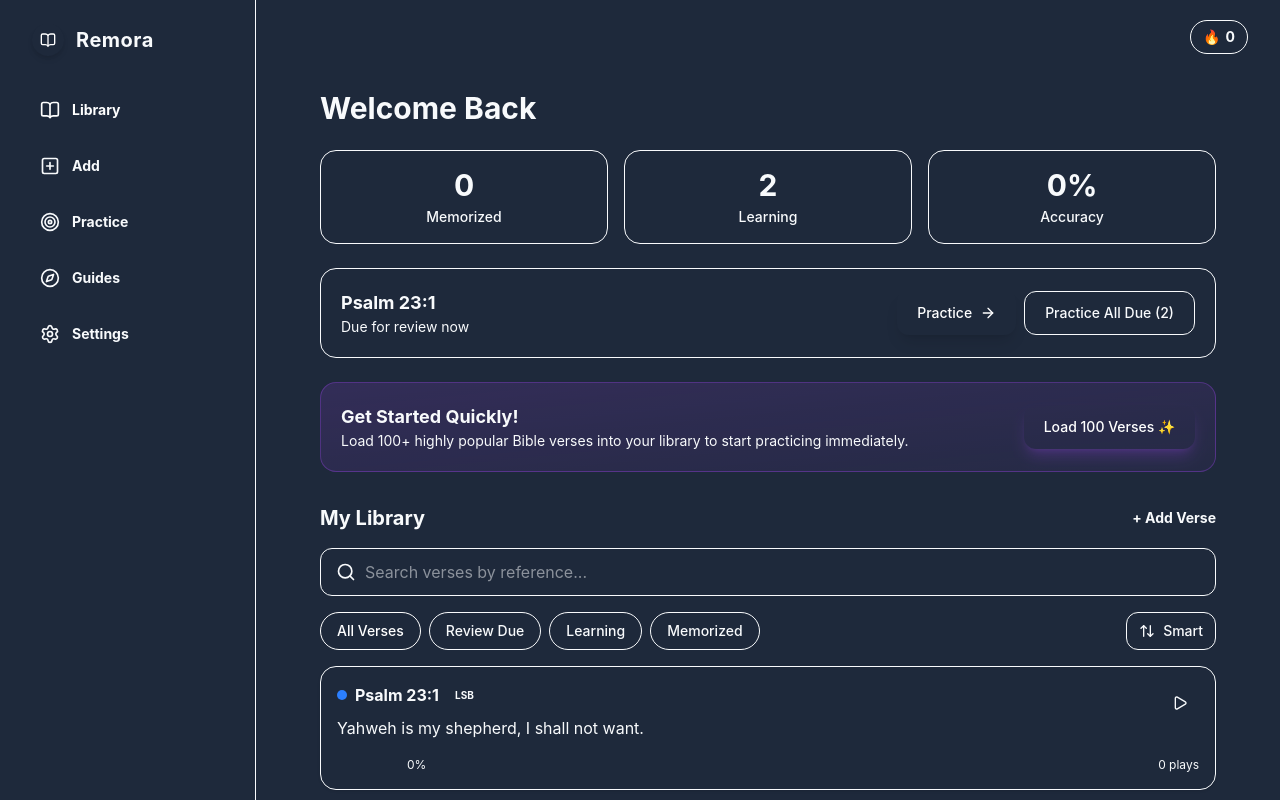
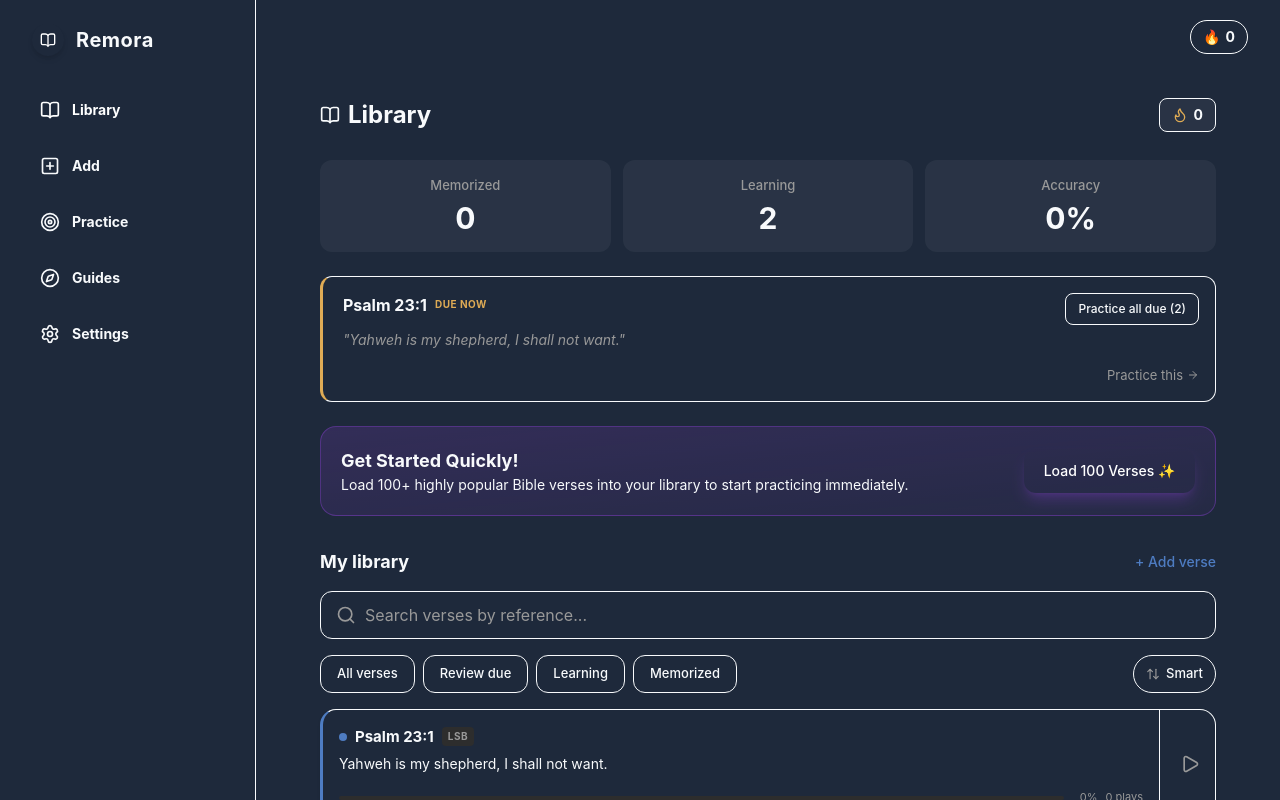
Before and after one commit to Kanakaiah/kanakaiah.github.io, a React (Vite) app: page / in a window 1280 px wide. Built offline with nearby package versions, Linux system fonts and the light colour scheme.

Commit message:
Redesign Library Dashboard and Verse Cards to dark mode

```diff
--- a/src/components/dashboard/VerseCard.tsx
+++ b/src/components/dashboard/VerseCard.tsx
@@ -12,50 +12,55 @@ interface VerseCardProps {
 export const VerseCard: React.FC<VerseCardProps> = ({ verse, onPractice, onClick }) => {
   const masteryPct = Math.min(100, Math.round((verse.sm2.repetition / 6) * 100));
 
-  let indicatorColor = 'bg-blue-500'; // learning
-  if (masteryPct >= 100) indicatorColor = 'bg-yellow-400'; // memorized
-  else if (verse.status === 'review') indicatorColor = 'bg-orange-500'; // review due
+  let indicatorColor = 'bg-[#4e7cc2] border-l-[#4e7cc2]'; // learning (blue)
+  let dotColor = 'bg-[#4e7cc2]';
+  if (masteryPct >= 100) {
+    indicatorColor = 'bg-[#dfab55] border-l-[#dfab55]'; // memorized (gold)
+    dotColor = 'bg-[#dfab55]';
+  } else if (verse.status === 'review') {
+    indicatorColor = 'bg-[#dfab55] border-l-[#dfab55]'; // review due (gold)
+    dotColor = 'bg-[#dfab55]';
+  }
 
   return (
     <Card
-      className="p-4 cursor-pointer hover:border-accent-glow hover:shadow-lg transition-all"
+      className={`relative flex flex-row cursor-pointer hover:border-glass-border-hover transition-all overflow-hidden border-l-[3px] ${indicatorColor.split(' ')[1]} p-0`}
       onClick={() => onClick(verse.id)}
       role="button"
       tabIndex={0}
       aria-label={`Verse ${verse.ref}`}
     >
-      <div className="flex justify-between items-start gap-4">
-        <div className="flex-1 min-w-0">
-          <div className="flex items-center gap-2 mb-2">
-            <div className={`w-2.5 h-2.5 rounded-full ${indicatorColor}`} />
-            <h3 className="font-heading font-bold text-base text-primary truncate">{verse.ref}</h3>
-            <span className="px-2 py-0.5 rounded text-[10px] font-bold bg-accent/10 text-secondary">{verse.translation}</span>
+      <div className="flex-1 p-4 pb-3 flex flex-col justify-between">
+        <div>
+          <div className="flex items-center gap-2 mb-1.5">
+            <div className={`w-2 h-2 rounded-full ${dotColor}`} />
+            <h3 className="font-heading font-bold text-[15px] text-primary truncate">{verse.ref}</h3>
+            <span className="px-1.5 py-0.5 rounded text-[10px] font-bold bg-[#2d2d2d] text-[#999999] tracking-wider uppercase">{verse.translation}</span>
           </div>
-          <p className="text-base text-secondary leading-relaxed">
+          <p className="text-[14px] text-primary/90 leading-snug line-clamp-2">
             {verse.text}
           </p>
         </div>
 
-        <button
-          onClick={(e) => { e.stopPropagation(); onPractice(verse.id); }}
-          className="flex-shrink-0 w-10 h-10 rounded-full bg-accent/20 text-accent flex items-center justify-center hover:bg-accent hover:text-white transition-colors focus:outline-none focus:ring-2 focus:ring-accent focus:ring-offset-2"
-          aria-label={`Practice ${verse.ref}`}
-        >
-          <Play className="w-4 h-4 ml-0.5" />
-        </button>
-      </div>
-
-      <div className="mt-4 flex items-center justify-between text-xs text-muted">
-        <div className="flex items-center gap-1.5">
-          <div className="w-16 h-1.5 bg-background rounded-full overflow-hidden">
+        <div className="mt-4 flex items-center justify-between gap-4">
+          <div className="flex-1 h-1 bg-[#2d2d2d] rounded-full overflow-hidden">
             <div
-              className="h-full bg-accent transition-all duration-500"
+              className="h-full bg-[#4e7cc2] transition-all duration-500"
               style={{ width: `${masteryPct}%` }}
             />
           </div>
-          <span>{masteryPct}%</span>
+          <div className="flex items-center gap-2 text-[11px] text-[#999999] whitespace-nowrap">
+            <span>{masteryPct}%</span>
+            <span>{verse.attempts} plays</span>
+          </div>
         </div>
-        <span>{verse.attempts} plays</span>
+      </div>
+
+      <div
+        className="w-14 border-l border-glass-border flex items-center justify-center hover:bg-white/5 transition-colors"
+        onClick={(e) => { e.stopPropagation(); onPractice(verse.id); }}
+      >
+        <Play className="w-5 h-5 text-[#999999] ml-1" />
       </div>
     </Card>
   );
--- a/src/screens/Dashboard.tsx
+++ b/src/screens/Dashboard.tsx
@@ -1,6 +1,6 @@
 import React, { useState, useMemo } from 'react';
 import { useNavigate } from 'react-router-dom';
-import { Search, ArrowUpDown, BookOpen, ArrowRight } from 'lucide-react';
+import { Search, ArrowUpDown, BookOpen, ArrowRight, Flame } from 'lucide-react';
 import { useApp } from '../context/AppContext';
 import { VerseCard } from '../components/dashboard/VerseCard';
 import { Button } from '../components/ui/Button';
@@ -91,40 +91,66 @@ export const Dashboard: React.FC = () => {
   return (
     <div className="flex flex-col gap-6 max-w-4xl mx-auto w-full">
       {/* Header */}
-      <div className="hidden lg:block">
-        <h1 className="text-3xl font-heading font-bold text-primary">Welcome Back</h1>
+      <div className="flex items-center justify-between mb-1 mt-2">
+        <div className="flex items-center gap-2">
+          <BookOpen className="w-5 h-5 text-primary" />
+          <h1 className="text-2xl font-bold font-heading text-primary">Library</h1>
+        </div>
+        <div className="flex items-center gap-1.5 px-3 py-1.5 rounded-lg border border-glass-border bg-white/5">
+          <Flame className="w-4 h-4 text-[#dfab55]" />
+          <span className="text-sm font-bold text-primary">{state.streak || 0}</span>
+        </div>
       </div>
 
       {/* Stats Grid */}
-      <div className="grid grid-cols-3 gap-3 lg:gap-4">
-        <div className="bg-glass-bg border border-glass-border rounded-2xl p-4 flex flex-col items-center justify-center">
-          <span className="text-2xl lg:text-3xl font-bold font-heading text-primary">{stats.memorized}</span>
-          <span className="text-xs lg:text-sm text-secondary font-medium mt-1">Memorized</span>
+      <div className="grid grid-cols-3 gap-3">
+        <div className="bg-white/5 rounded-xl p-4 flex flex-col items-center justify-center gap-1">
+          <span className="text-[13px] text-[#999999] font-medium">Memorized</span>
+          <span className="text-3xl font-bold font-heading text-primary">{stats.memorized}</span>
         </div>
-        <div className="bg-glass-bg border border-glass-border rounded-2xl p-4 flex flex-col items-center justify-center">
-          <span className="text-2xl lg:text-3xl font-bold font-heading text-primary">{stats.learning}</span>
-          <span className="text-xs lg:text-sm text-secondary font-medium mt-1">Learning</span>
+        <div className="bg-white/5 rounded-xl p-4 flex flex-col items-center justify-center gap-1">
+          <span className="text-[13px] text-[#999999] font-medium">Learning</span>
+          <span className="text-3xl font-bold font-heading text-primary">{stats.learning}</span>
         </div>
-        <div className="bg-glass-bg border border-glass-border rounded-2xl p-4 flex flex-col items-center justify-center">
-          <span className="text-2xl lg:text-3xl font-bold font-heading text-accent-light">{stats.accuracy}%</span>
-          <span className="text-xs lg:text-sm text-secondary font-medium mt-1">Accuracy</span>
+        <div className="bg-white/5 rounded-xl p-4 flex flex-col items-center justify-center gap-1">
+          <span className="text-[13px] text-[#999999] font-medium">Accuracy</span>
+          <span className="text-3xl font-bold font-heading text-primary">{stats.accuracy}%</span>
         </div>
       </div>
 
       {/* Practice Suggestion */}
       {stats.dueForReview.length > 0 && (
-        <div className="bg-gradient-to-br from-accent/10 to-accent/5 border border-accent/20 rounded-2xl p-5 flex flex-col sm:flex-row items-center justify-between gap-4">
-          <div>
-            <h3 className="text-lg font-bold font-heading text-primary">{stats.dueForReview[0].ref}</h3>
-            <p className="text-sm text-secondary">Due for review now</p>
+        <div className="relative border border-glass-border rounded-xl overflow-hidden flex flex-col p-4 pl-5 border-l-[3px] border-l-[#dfab55] bg-transparent">
+          <div className="flex justify-between items-start mb-1">
+            <div className="flex items-center gap-2">
+              <h3 className="text-[16px] font-bold font-heading text-primary">{stats.dueForReview[0].ref}</h3>
+              <span className="text-[10px] font-bold text-[#dfab55] tracking-wider uppercase">DUE NOW</span>
+            </div>
+            <button
+              onClick={() => navigate('/practice?mode=alldue')}
+              className="hidden sm:block text-[12px] font-medium text-primary px-3 py-1.5 rounded-lg border border-glass-border hover:bg-white/5 transition-colors"
+            >
+              Practice all due ({stats.dueForReview.length})
+            </button>
           </div>
-          <div className="flex gap-2 w-full sm:w-auto">
-            <Button onClick={() => navigate('/practice?id=' + stats.dueForReview[0].id)} className="flex-1 sm:flex-none">
-              Practice <ArrowRight className="w-4 h-4 ml-2" />
-            </Button>
-            <Button variant="secondary" onClick={() => navigate('/practice?mode=alldue')} className="flex-1 sm:flex-none">
-              Practice All Due ({stats.dueForReview.length})
-            </Button>
+
+          <p className="text-[14px] text-[#999999] italic mb-4">
+            "{stats.dueForReview[0].text}"
+          </p>
+
+          <div className="flex justify-between items-center sm:justify-end">
+            <button
+              onClick={() => navigate('/practice?mode=alldue')}
+              className="sm:hidden text-[12px] font-medium text-primary px-3 py-1.5 rounded-lg border border-glass-border hover:bg-white/5 transition-colors"
+            >
+              Practice all due ({stats.dueForReview.length})
+            </button>
+            <button
+              onClick={() => navigate('/practice?id=' + stats.dueForReview[0].id)}
+              className="text-[13px] text-[#999999] hover:text-primary transition-colors flex items-center gap-1"
+            >
+              Practice this <ArrowRight className="w-3 h-3" />
+            </button>
           </div>
         </div>
       )}
@@ -174,16 +200,16 @@ export const Dashboard: React.FC = () => {
       {/* Library Section */}
       <div className="flex flex-col gap-4 mt-2">
         <div className="flex items-center justify-between">
-          <h2 className="text-xl font-bold font-heading text-primary">My Library</h2>
-          <button onClick={() => navigate('/add')} className="text-accent hover:text-accent-hover text-sm font-bold">
-            + Add Verse
+          <h2 className="text-[18px] font-bold font-heading text-primary">My library</h2>
+          <button onClick={() => navigate('/add')} className="text-[#4e7cc2] hover:text-white transition-colors text-sm font-medium flex items-center gap-1">
+            + Add verse
           </button>
         </div>
 
         <div className="relative">
-          <Search className="absolute left-4 top-1/2 -translate-y-1/2 w-5 h-5 text-muted" />
+          <Search className="absolute left-4 top-1/2 -translate-y-1/2 w-5 h-5 text-[#999999]" />
           <Input
-            className="pl-11"
+            className="pl-11 bg-transparent border-glass-border placeholder:text-[#999999] rounded-xl text-primary h-12"
             placeholder="Search verses by reference..."
             value={searchQuery}
             onChange={(e) => setSearchQuery(e.target.value)}
@@ -196,12 +222,12 @@ export const Dashboard: React.FC = () => {
               <button
                 key={filter}
                 onClick={() => setActiveFilter(filter)}
-                className={`whitespace-nowrap px-4 py-2 rounded-full text-sm font-medium transition-colors border
+                className={`whitespace-nowrap px-4 py-2 rounded-xl text-[13px] font-medium transition-colors border
                   ${activeFilter === filter
-                    ? 'bg-accent text-white border-accent'
-                    : 'bg-glass-bg border-glass-border text-secondary hover:text-primary'}`}
+                    ? 'bg-transparent text-primary border-primary'
+                    : 'bg-transparent border-glass-border text-primary hover:border-[#999999]'}`}
               >
-                {filter === 'all' ? 'All Verses' : filter === 'review' ? 'Review Due' : filter === 'learning' ? 'Learning' : 'Memorized'}
+                {filter === 'all' ? 'All verses' : filter === 'review' ? 'Review due' : filter === 'learning' ? 'Learning' : 'Memorized'}
               </button>
             ))}
           </div>
@@ -209,9 +235,9 @@ export const Dashboard: React.FC = () => {
           <div className="relative">
             <button
               onClick={() => setIsSortOpen(!isSortOpen)}
-              className="flex items-center gap-2 px-3 py-2 rounded-xl bg-glass-bg border border-glass-border text-sm font-medium text-secondary hover:text-primary whitespace-nowrap"
+              className="flex items-center gap-1.5 px-3 py-2 rounded-full bg-transparent border border-glass-border text-[13px] font-medium text-primary hover:border-[#999999] whitespace-nowrap"
             >
-              <ArrowUpDown className="w-4 h-4" />
+              <ArrowUpDown className="w-3.5 h-3.5 text-[#999999]" />
               <span className="hidden sm:inline">
                 {state.sortOrder === 'smart' ? 'Smart' : state.sortOrder === 'bible-asc' ? 'Bible' : state.sortOrder === 'bible-desc' ? 'Bible (Rev)' : 'Shuffle'}
               </span>
@@ -220,7 +246,7 @@ export const Dashboard: React.FC = () => {
             {isSortOpen && (
               <>
                 <div className="fixed inset-0 z-40" onClick={() => setIsSortOpen(false)} />
-                <div className="absolute right-0 top-full mt-2 w-48 bg-background border border-glass-border rounded-xl shadow-xl z-50 overflow-hidden">
+                <div className="absolute right-0 top-full mt-2 w-48 bg-[#1a1a1a] border border-glass-border rounded-xl shadow-xl z-50 overflow-hidden">
                   {[
                     { id: 'smart', label: 'Default (Smart)' },
                     { id: 'bible-asc', label: 'Bible (Gen → Rev)' },
@@ -230,8 +256,8 @@ export const Dashboard: React.FC = () => {
                     <button
                       key={sort.id}
                       onClick={() => handleSortChange(sort.id)}
-                      className={`w-full text-left px-4 py-3 text-sm transition-colors hover:bg-glass-bg-hover
-                        ${state.sortOrder === sort.id ? 'text-accent font-medium' : 'text-secondary'}`}
+                      className={`w-full text-left px-4 py-3 text-sm transition-colors hover:bg-white/5
+                        ${state.sortOrder === sort.id ? 'text-primary font-medium' : 'text-[#999999]'}`}
                     >
                       {sort.label}
                     </button>
```
